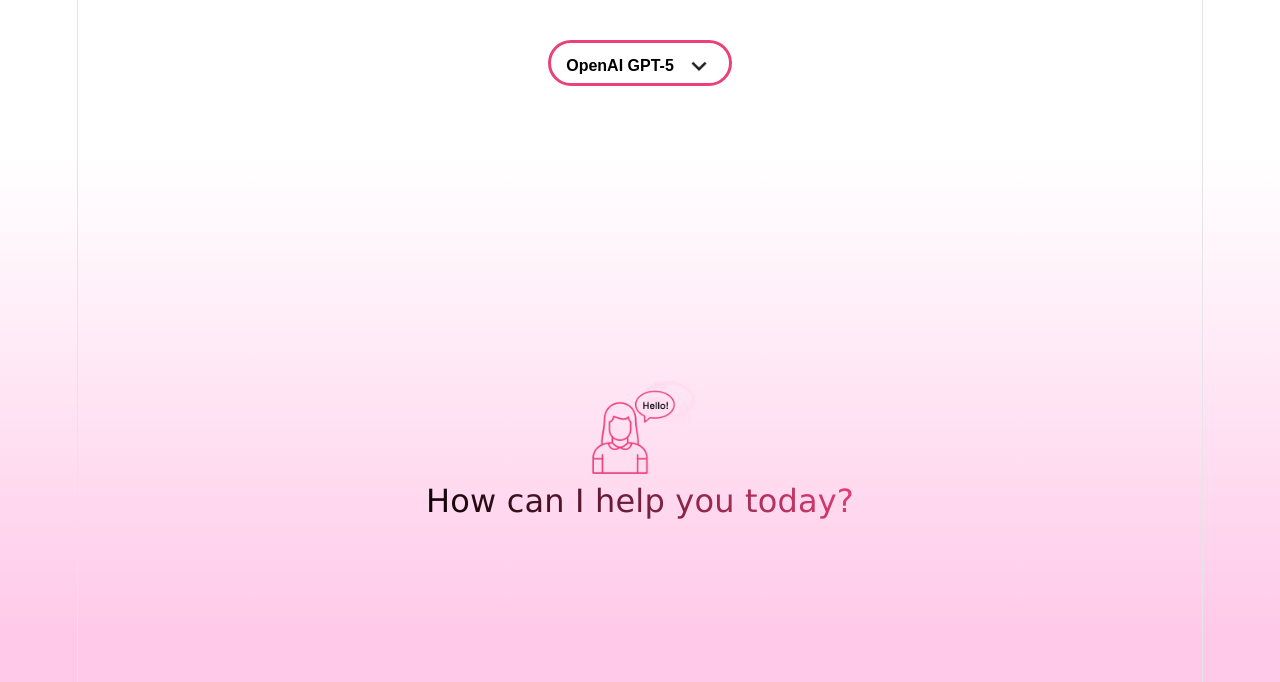
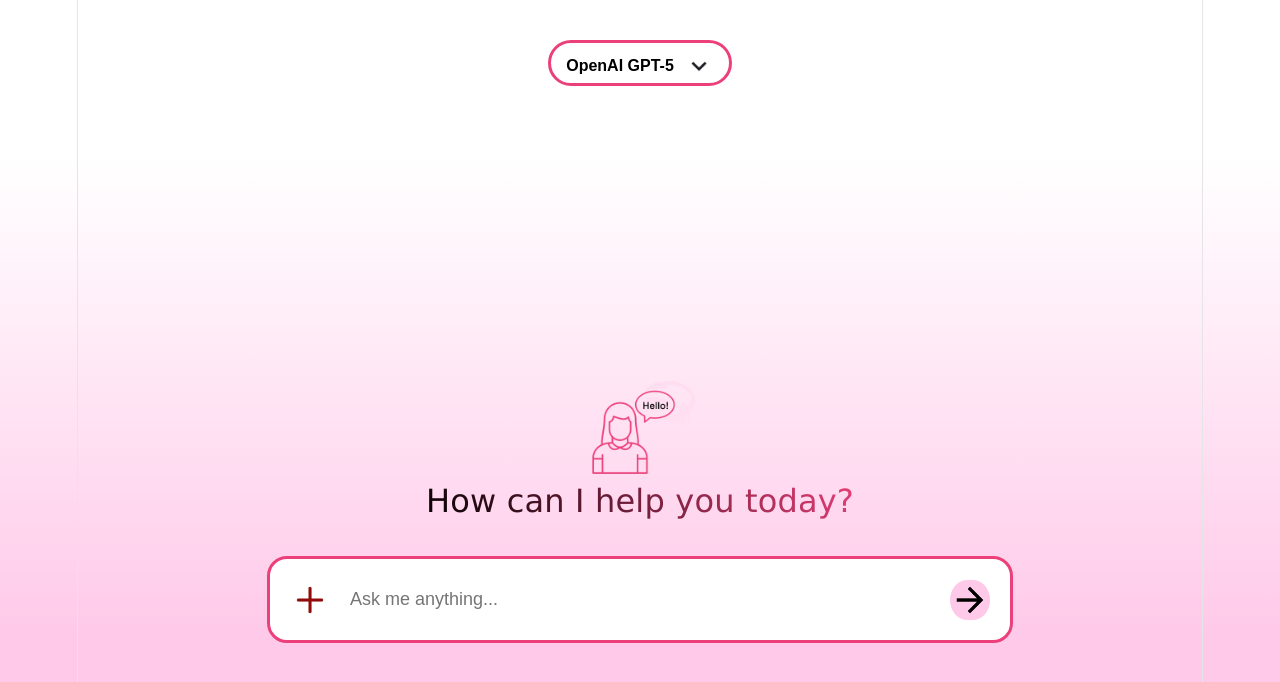
Before and after one commit to TanatswaSibanda/ai-chatbot, a React (Vite) app: page / in a window 1280 px wide. Shown: the top 682 px of the page. Built offline with nearby package versions, Linux system fonts and the light colour scheme.

Commit message:
Feature: Create Chat Input feature

```diff
--- a/src/App.css
+++ b/src/App.css
@@ -2,6 +2,7 @@ body {
     background: linear-gradient(#FFFFFF 20%, #FFC9E9 80%);
     margin: 0;
     padding: 0;
+
 }
 
 .header {
@@ -65,3 +66,31 @@ h3 {
     font-family: Verdana, Geneva, Tahoma, sans-serif;
 
 }
+
+#input {
+    background-color: #FFFFFF;
+    border: none;
+    width: 90%;
+    height: 90%;
+    padding: 10px;
+    color: black;
+    font-size: large;
+    outline: none;
+}
+
+#input:focus {
+    border: none;
+}
+
+.input {
+    display: flex;
+    align-items: center;
+    justify-content: space-between;
+    background-color: white;
+    border-radius: 20px;
+    padding: 8px 12px;
+    width: 700px;
+    border: solid 3px #EC407A;
+    padding: 20px;
+    gap: 10px;
+}
--- a/src/App.jsx
+++ b/src/App.jsx
@@ -1,11 +1,13 @@
 import dropdown from './assets/keyboard_arrow_up.png'
 import person from './assets/Logo.png'
+import add from './assets/Plus.png'
+import submit from './assets/arrow_forward.png'
 import './App.css'
 
 function App() {
 
   return (
-    <div>
+    <div className='container'>
       <div className='header'>
         <button type="button" className='model-selector' img src={dropdown} alt="image" >
           OpenAI GPT-5
@@ -15,7 +17,11 @@ function App() {
       <div className='bottom'>
         <img src={person} alt="" className='person-icon' />
         <h3>How can I help you today?</h3>
-
+        <div className='input' >
+          <img src={add} alt='' width={40} />
+          <input type="text" id="input" placeholder='Ask me anything...' />
+          <img src={submit} alt="" width={40} height={40} />
+        </div>
       </div>
     </div>
 
```
